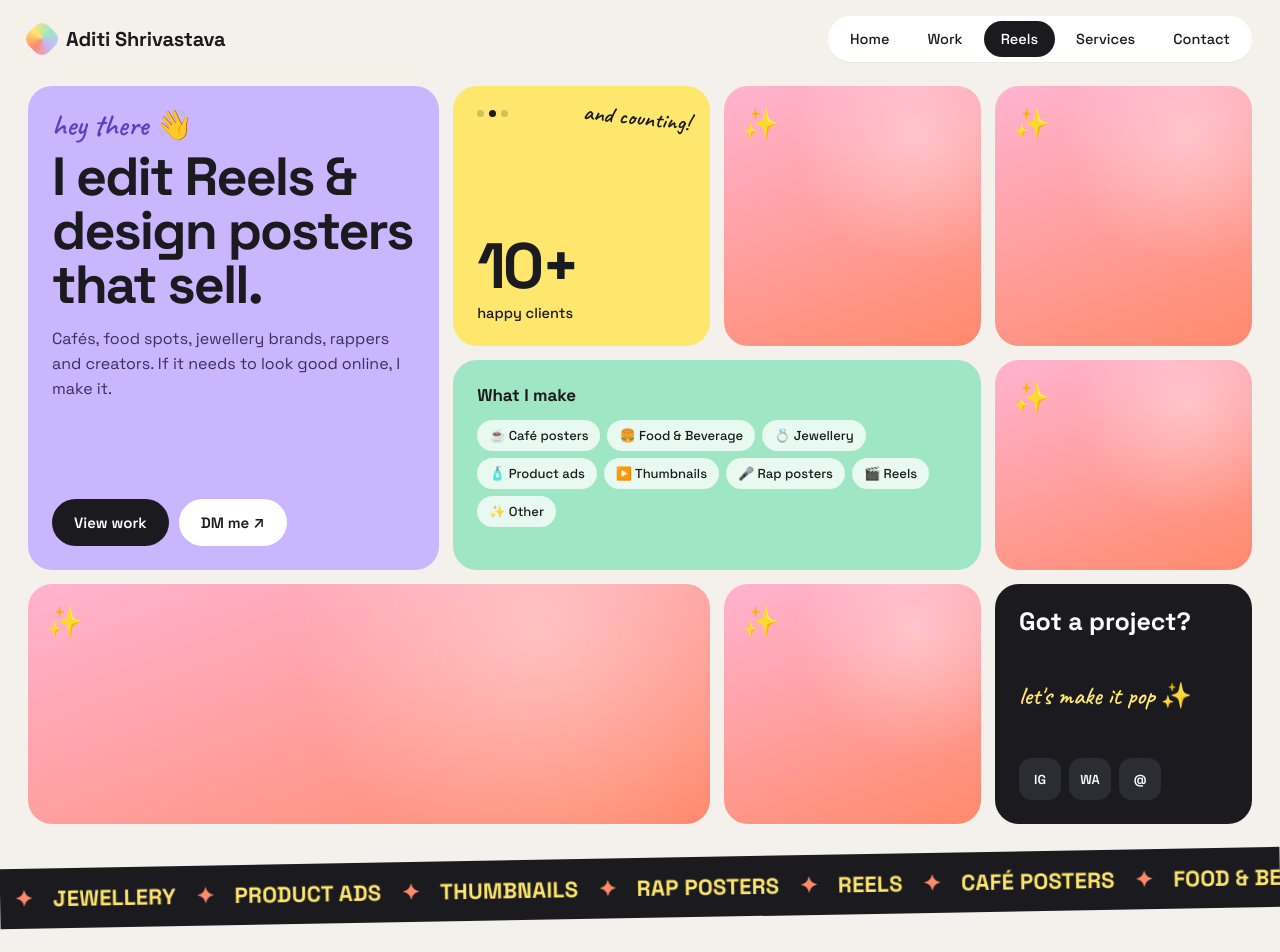
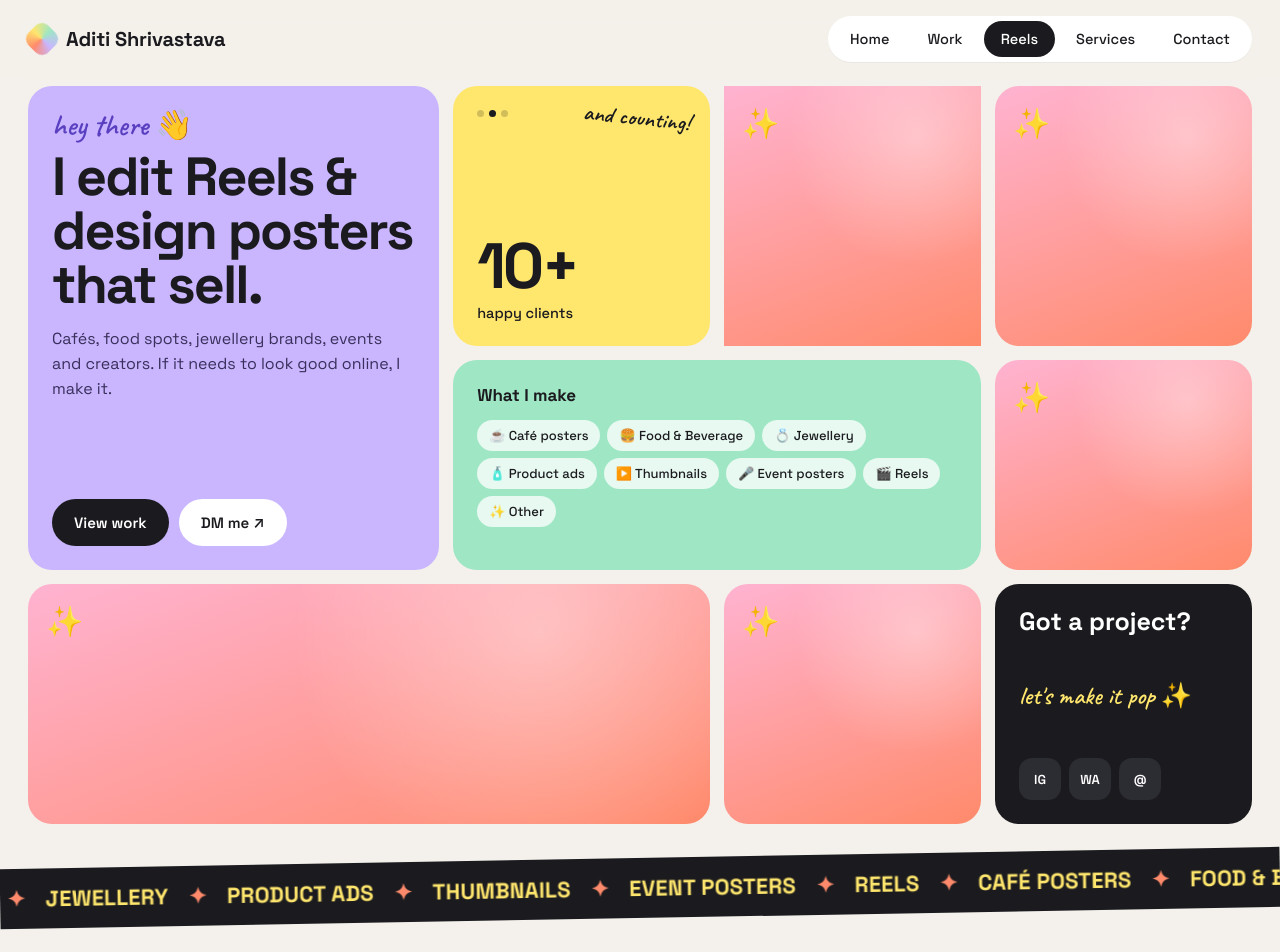
Before and after one commit to aditi0319/portfolio, a plain HTML site: page index.html in a window 1280 px wide. Shown: the top 952 px of the page. Drawn offline with nearby package versions, Linux system fonts and the light colour scheme; no server answers.

Commit message:
name changes

```diff
--- a/config.js
+++ b/config.js
@@ -15,7 +15,7 @@ window.SITE_CONFIG = {
   role: "Video editor & graphic designer",
   greeting: "hey there 👋",
   headline: "I edit Reels & design posters that sell.",
-  intro: "Cafés, food spots, jewellery brands, rappers and creators. If it needs to look good online, I make it.",
+  intro: "Cafés, food spots, jewellery brands, events and creators. If it needs to look good online, I make it.",
   city: "India",
 
   /* ---- Contact ---- */
@@ -34,11 +34,11 @@ window.SITE_CONFIG = {
   /* ---- Categories (id is saved in the database, label is shown) ---- */
   categories: [
     { id: "cafe",      label: "Café posters", emoji: "☕" },
-    { id: "f&b",      label: "Food & Beverage",  emoji: "🍔" },
+    { id: "food",      label: "Food & Beverage",  emoji: "🍔" },
     { id: "jewellery", label: "Jewellery",    emoji: "💍" },
     { id: "product",   label: "Product ads",  emoji: "🧴" },
     { id: "thumbnail", label: "Thumbnails",   emoji: "▶️" },
-    { id: "rap",       label: "Rap posters",  emoji: "🎤" },
+    { id: "rap",       label: "Event posters",  emoji: "🎤" },
     { id: "reel",      label: "Reels",        emoji: "🎬" },
     { id: "other",     label: "Other",        emoji: "✨" }
   ],
--- a/index.html
+++ b/index.html
@@ -38,10 +38,10 @@
       </div>
 
       <div class="card stat reveal" id="statCard"></div>
-      <a class="card media-card reveal" id="heroReel" data-slot="reel"></a>
+      <a class="posters media-card reveal" id="heroReel" data-slot="reel"></a>
       <a class="card media-card reveal" id="heroPoster" data-slot="poster"></a>
 
-      <div class="card cats reveal">
+      <div class="card cats revpeal">
         <h5>What I make</h5>
         <div id="catChips" class="chips"></div>
       </div>
```
